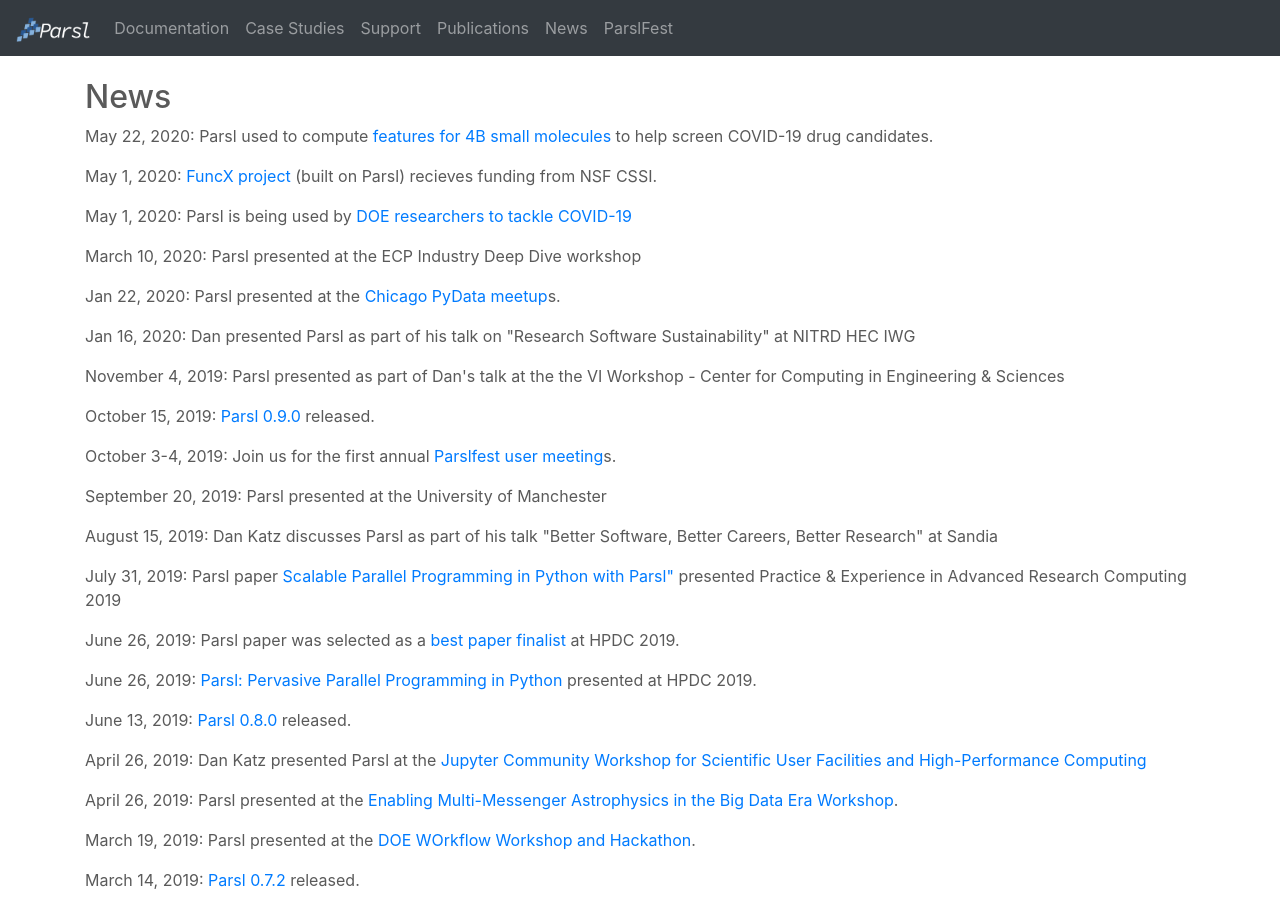
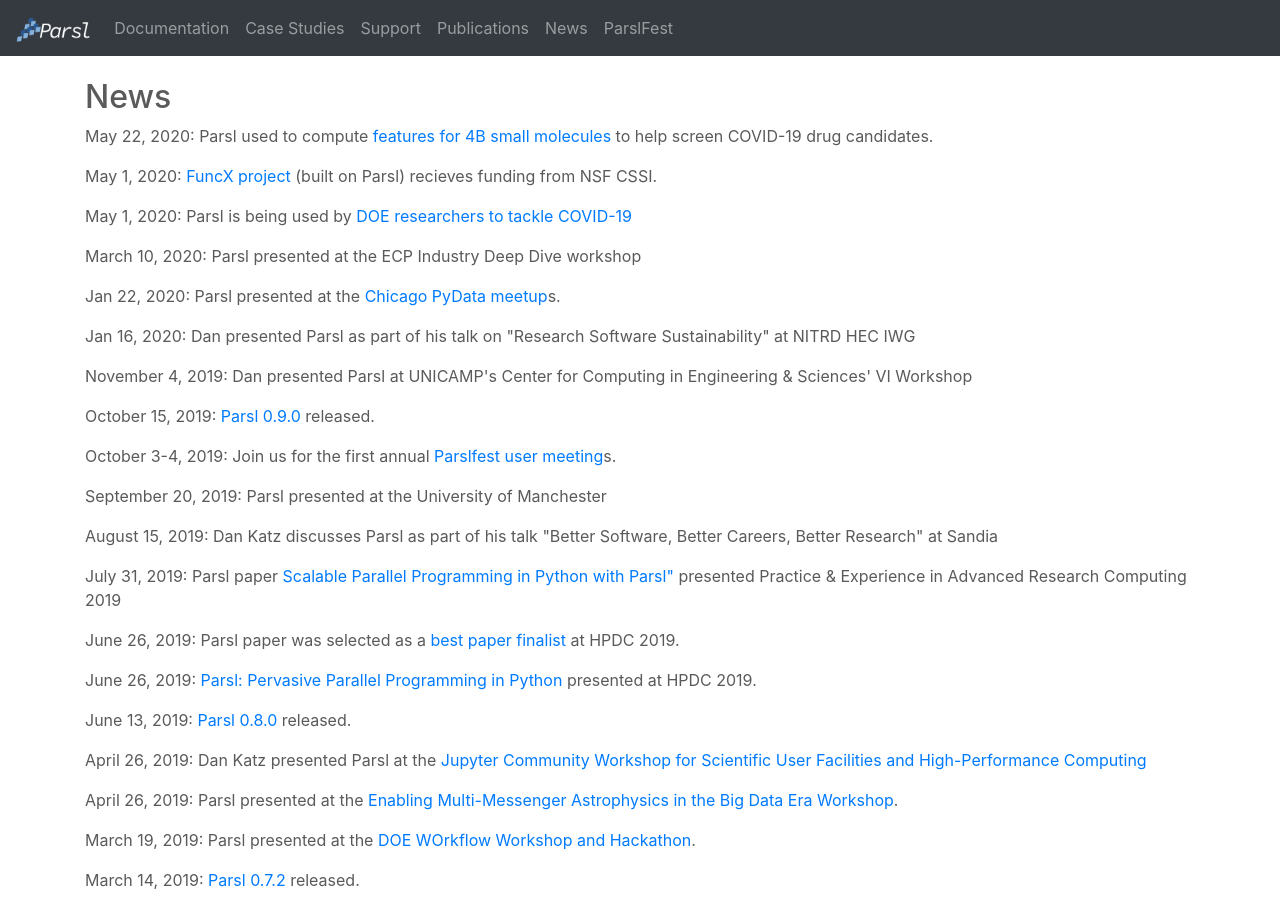
Before and after one commit to Parsl/parsl.github.io, a Jekyll site: the page built from news.html, in a window 1280 px wide and 900 px high. Built offline with Jekyll 4.4.1, drawn with Linux system fonts in a browser that asks for light colours.

Commit message:
Update news.html

```diff
--- a/news.html
+++ b/news.html
@@ -59,7 +59,7 @@
 
           <div class="news-info">
         <p><span class="name">November 4, 2019:</span>
-       Parsl presented as part of Dan's talk at the the VI Workshop - Center for Computing in Engineering & Sciences
+       Dan presented Parsl at UNICAMP's Center for Computing in Engineering & Sciences' VI Workshop
         </p>
       </div>
 
```
